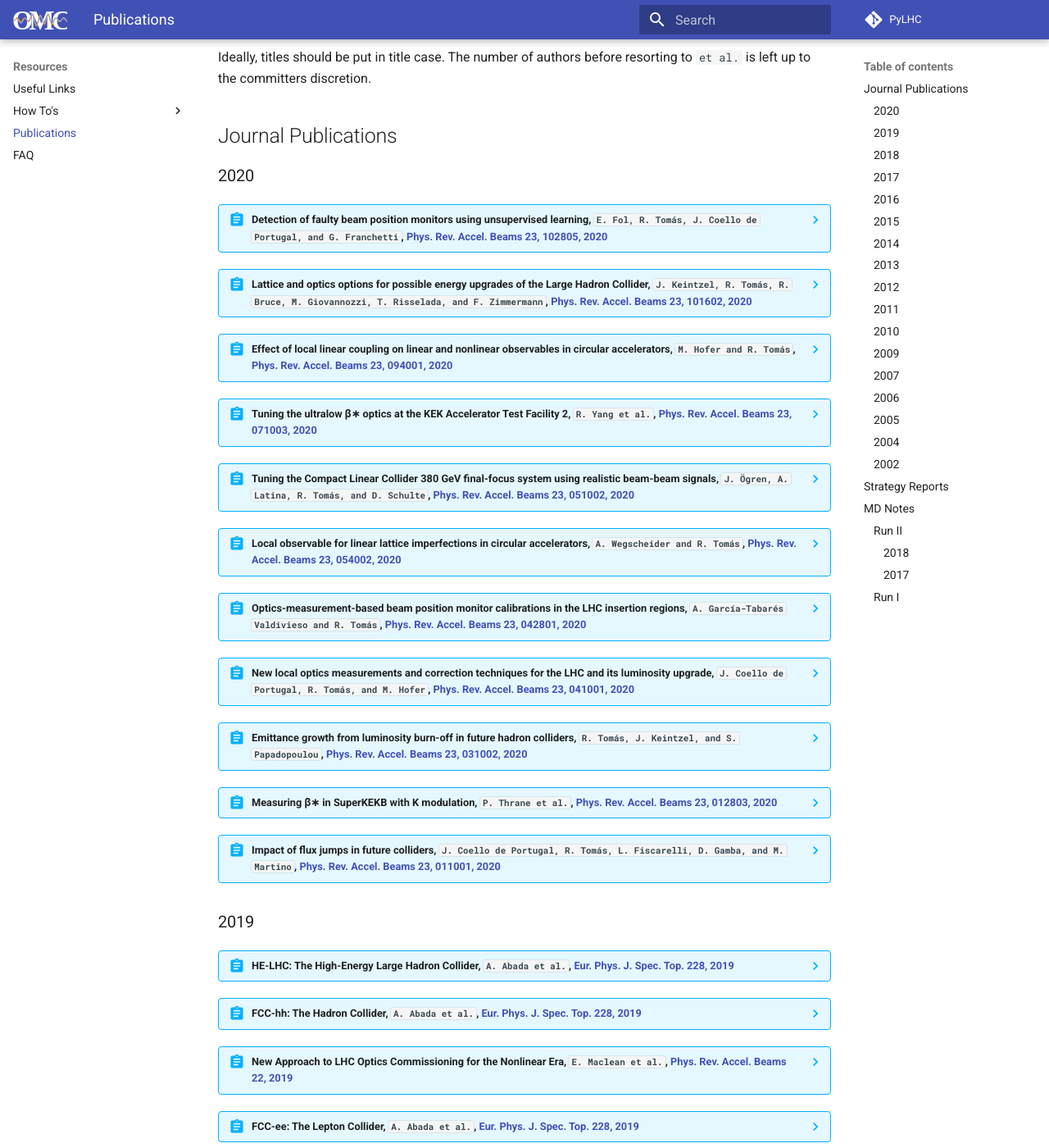
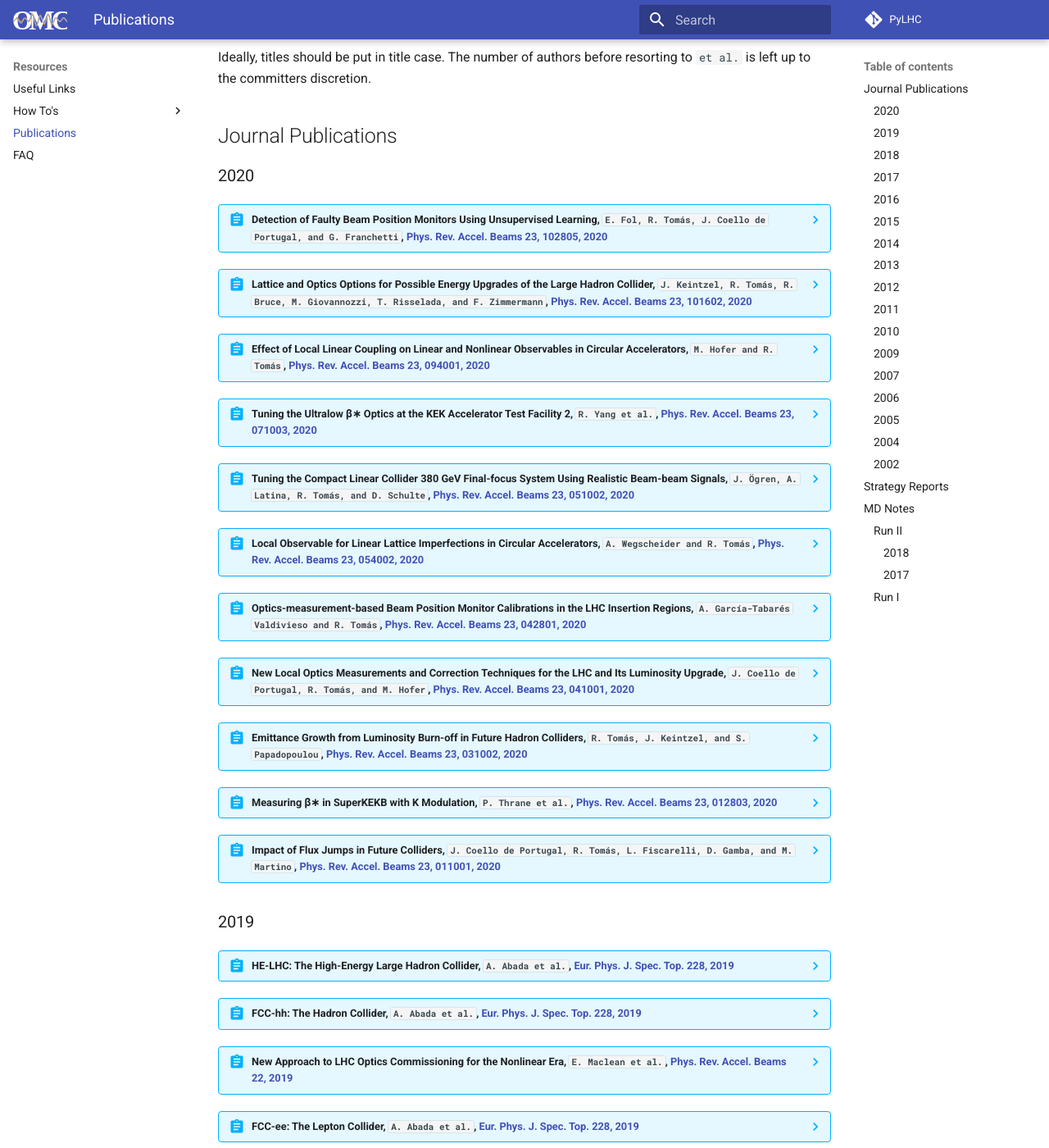
Before and after one commit to pylhc/pylhc.github.io, an MkDocs documentation site: the page built from docs/resources/publications.md, in a window 1280 px wide and 1400 px high, scrolled down 367 px. Shown: the whole window at 82% size. Built offline with MkDocs 1.6.1 and Material for MkDocs 9.7.7, drawn with Linux system fonts in a browser that asks for light colours.

````diff
--- a/docs/resources/publications.md
+++ b/docs/resources/publications.md
@@ -19,7 +19,7 @@ The number of authors before resorting to `et al.` is left up to the committers
 
 ### 2020
 
-??? abstract "Detection of faulty beam position monitors using unsupervised learning, `E. Fol, R. Tomás, J. Coello de Portugal, and G. Franchetti`, [Phys. Rev. Accel. Beams 23, 102805, 2020](https://journals.aps.org/prab/abstract/10.1103/PhysRevAccelBeams.23.102805){target=_blank}"
+??? abstract "Detection of Faulty Beam Position Monitors Using Unsupervised Learning, `E. Fol, R. Tomás, J. Coello de Portugal, and G. Franchetti`, [Phys. Rev. Accel. Beams 23, 102805, 2020](https://journals.aps.org/prab/abstract/10.1103/PhysRevAccelBeams.23.102805){target=_blank}"
     ```
     @article{PhysRevAccelBeams.23.102805,
       title = {Detection of faulty beam position monitors using unsupervised learning},
@@ -37,7 +37,7 @@ The number of authors before resorting to `et al.` is left up to the committers
     }
     ```
 
-??? abstract "Lattice and optics options for possible energy upgrades of the Large Hadron Collider, `J. Keintzel, R. Tomás, R. Bruce, M. Giovannozzi, T. Risselada, and F. Zimmermann`, [Phys. Rev. Accel. Beams 23, 101602, 2020](https://journals.aps.org/prab/abstract/10.1103/PhysRevAccelBeams.23.101602){target=_blank}"
+??? abstract "Lattice and Optics Options for Possible Energy Upgrades of the Large Hadron Collider, `J. Keintzel, R. Tomás, R. Bruce, M. Giovannozzi, T. Risselada, and F. Zimmermann`, [Phys. Rev. Accel. Beams 23, 101602, 2020](https://journals.aps.org/prab/abstract/10.1103/PhysRevAccelBeams.23.101602){target=_blank}"
     ```
     @article{PhysRevAccelBeams.23.101602,
       title = {Lattice and Optics Options for Possible Energy Upgrades of the Large Hadron Collider},
@@ -55,7 +55,7 @@ The number of authors before resorting to `et al.` is left up to the committers
     }
     ```
 
-??? abstract "Effect of local linear coupling on linear and nonlinear observables in circular accelerators, `M. Hofer and R. Tomás`, [Phys. Rev. Accel. Beams 23, 094001, 2020](https://journals.aps.org/prab/abstract/10.1103/PhysRevAccelBeams.23.094001){target=_blank}"
+??? abstract "Effect of Local Linear Coupling on Linear and Nonlinear Observables in Circular Accelerators, `M. Hofer and R. Tomás`, [Phys. Rev. Accel. Beams 23, 094001, 2020](https://journals.aps.org/prab/abstract/10.1103/PhysRevAccelBeams.23.094001){target=_blank}"
     ```
     @article{PhysRevAccelBeams.23.094001,
       title = {Effect of Local Linear Coupling on Linear and Nonlinear Observables in Circular Accelerators},
@@ -73,7 +73,7 @@ The number of authors before resorting to `et al.` is left up to the committers
     }
     ```
 
-??? abstract "Tuning the ultralow β∗ optics at the KEK Accelerator Test Facility 2, `R. Yang et al.`, [Phys. Rev. Accel. Beams 23, 071003, 2020](https://journals.aps.org/prab/abstract/10.1103/PhysRevAccelBeams.23.071003){target=_blank}"
+??? abstract "Tuning the Ultralow β∗ Optics at the KEK Accelerator Test Facility 2, `R. Yang et al.`, [Phys. Rev. Accel. Beams 23, 071003, 2020](https://journals.aps.org/prab/abstract/10.1103/PhysRevAccelBeams.23.071003){target=_blank}"
     ```
     @article{PhysRevAccelBeams.23.071003,
       title = {Tuning the Ultralow ${\ensuremath{\beta}}^{*}$ Optics at the Kek Accelerator Test Facility 2},
@@ -91,10 +91,10 @@ The number of authors before resorting to `et al.` is left up to the committers
     }
     ```
 
-??? abstract "Tuning the Compact Linear Collider 380 GeV final-focus system using realistic beam-beam signals, `J. Ögren, A. Latina, R. Tomás, and D. Schulte`, [Phys. Rev. Accel. Beams 23, 051002, 2020](https://journals.aps.org/prab/abstract/10.1103/PhysRevAccelBeams.23.051002){target=_blank}"
+??? abstract "Tuning the Compact Linear Collider 380 GeV Final-focus System Using Realistic Beam-beam Signals, `J. Ögren, A. Latina, R. Tomás, and D. Schulte`, [Phys. Rev. Accel. Beams 23, 051002, 2020](https://journals.aps.org/prab/abstract/10.1103/PhysRevAccelBeams.23.051002){target=_blank}"
     ```
     @article{PhysRevAccelBeams.23.051002,
-      title = {Tuning the Compact Linear Collider 380 Gev Final-focus System Using Realistic Beam-beam Signals},
+      title = {Tuning the Compact Linear Collider 380 GeV Final-focus System Using Realistic Beam-beam Signals},
       author = {\"Ogren, J. and Latina, A. and Tom\'as, R. and Schulte, D.},
       journal = {Phys. Rev. Accel. Beams},
       volume = {23},
@@ -109,7 +109,7 @@ The number of authors before resorting to `et al.` is left up to the committers
     }
     ```
 
-??? abstract "Local observable for linear lattice imperfections in circular accelerators, `A. Wegscheider and R. Tomás`, [Phys. Rev. Accel. Beams 23, 054002, 2020](https://journals.aps.org/prab/abstract/10.1103/PhysRevAccelBeams.23.054002){target=_blank}"
+??? abstract "Local Observable for Linear Lattice Imperfections in Circular Accelerators, `A. Wegscheider and R. Tomás`, [Phys. Rev. Accel. Beams 23, 054002, 2020](https://journals.aps.org/prab/abstract/10.1103/PhysRevAccelBeams.23.054002){target=_blank}"
     ```
     @article{PhysRevAccelBeams.23.054002,
       title = {Local Observable for Linear Lattice Imperfections in Circular Accelerators},
@@ -127,7 +127,7 @@ The number of authors before resorting to `et al.` is left up to the committers
     }
     ```
 
-??? abstract "Optics-measurement-based beam position monitor calibrations in the LHC insertion regions, `A. García-Tabarés Valdivieso and R. Tomás`, [Phys. Rev. Accel. Beams 23, 042801, 2020](https://journals.aps.org/prab/abstract/10.1103/PhysRevAccelBeams.23.042801){target=_blank}"
+??? abstract "Optics-measurement-based Beam Position Monitor Calibrations in the LHC Insertion Regions, `A. García-Tabarés Valdivieso and R. Tomás`, [Phys. Rev. Accel. Beams 23, 042801, 2020](https://journals.aps.org/prab/abstract/10.1103/PhysRevAccelBeams.23.042801){target=_blank}"
     ```
     @article{PhysRevAccelBeams.23.042801,
       title = {Optics-measurement-based Beam Position Monitor Calibrations in the LHC Insertion Regions},
@@ -145,7 +145,7 @@ The number of authors before resorting to `et al.` is left up to the committers
     }
     ```
 
-??? abstract "New local optics measurements and correction techniques for the LHC and its luminosity upgrade, `J. Coello de Portugal, R. Tomás, and M. Hofer`, [Phys. Rev. Accel. Beams 23, 041001, 2020](https://journals.aps.org/prab/abstract/10.1103/PhysRevAccelBeams.23.041001){target=_blank}"
+??? abstract "New Local Optics Measurements and Correction Techniques for the LHC and Its Luminosity Upgrade, `J. Coello de Portugal, R. Tomás, and M. Hofer`, [Phys. Rev. Accel. Beams 23, 041001, 2020](https://journals.aps.org/prab/abstract/10.1103/PhysRevAccelBeams.23.041001){target=_blank}"
     ```
     @article{PhysRevAccelBeams.23.041001,
       title = {New Local Optics Measurements and Correction Techniques for the LHC and Its Luminosity Upgrade},
@@ -163,7 +163,7 @@ The number of authors before resorting to `et al.` is left up to the committers
     }
     ```
 
-??? abstract "Emittance growth from luminosity burn-off in future hadron colliders, `R. Tomás, J. Keintzel, and S. Papadopoulou`, [Phys. Rev. Accel. Beams 23, 031002, 2020](https://journals.aps.org/prab/abstract/10.1103/PhysRevAccelBeams.23.031002){target=_blank}"
+??? abstract "Emittance Growth from Luminosity Burn-off in Future Hadron Colliders, `R. Tomás, J. Keintzel, and S. Papadopoulou`, [Phys. Rev. Accel. Beams 23, 031002, 2020](https://journals.aps.org/prab/abstract/10.1103/PhysRevAccelBeams.23.031002){target=_blank}"
     ```
     @article{PhysRevAccelBeams.23.031002,
       title = {Emittance Growth from Luminosity Burn-off in Future Hadron Colliders},
@@ -181,7 +181,7 @@ The number of authors before resorting to `et al.` is left up to the committers
     }
     ```
 
-??? abstract "Measuring β∗ in SuperKEKB with K modulation, `P. Thrane et al.`, [Phys. Rev. Accel. Beams 23, 012803, 2020](https://journals.aps.org/prab/abstract/10.1103/PhysRevAccelBeams.23.012803){target=_blank}"
+??? abstract "Measuring β∗ in SuperKEKB with K Modulation, `P. Thrane et al.`, [Phys. Rev. Accel. Beams 23, 012803, 2020](https://journals.aps.org/prab/abstract/10.1103/PhysRevAccelBeams.23.012803){target=_blank}"
     ```
     @article{PhysRevAccelBeams.23.012803,
       title = {Measuring ${\ensuremath{\beta}}^{*}$ in Superkekb with $k$ Modulation},
@@ -199,7 +199,7 @@ The number of authors before resorting to `et al.` is left up to the committers
     }
     ```
 
-??? abstract "Impact of flux jumps in future colliders, `J. Coello de Portugal, R. Tomás, L. Fiscarelli, D. Gamba, and M. Martino`, [Phys. Rev. Accel. Beams 23, 011001, 2020](https://journals.aps.org/prab/abstract/10.1103/PhysRevAccelBeams.23.011001){target=_blank}"
+??? abstract "Impact of Flux Jumps in Future Colliders, `J. Coello de Portugal, R. Tomás, L. Fiscarelli, D. Gamba, and M. Martino`, [Phys. Rev. Accel. Beams 23, 011001, 2020](https://journals.aps.org/prab/abstract/10.1103/PhysRevAccelBeams.23.011001){target=_blank}"
     ```
     @article{PhysRevAccelBeams.23.011001,
       title = {Impact of Flux Jumps in Future Colliders},
````
Also changed, not shown: docs/resources/howto/wiki.md (+1 -1 lines).
